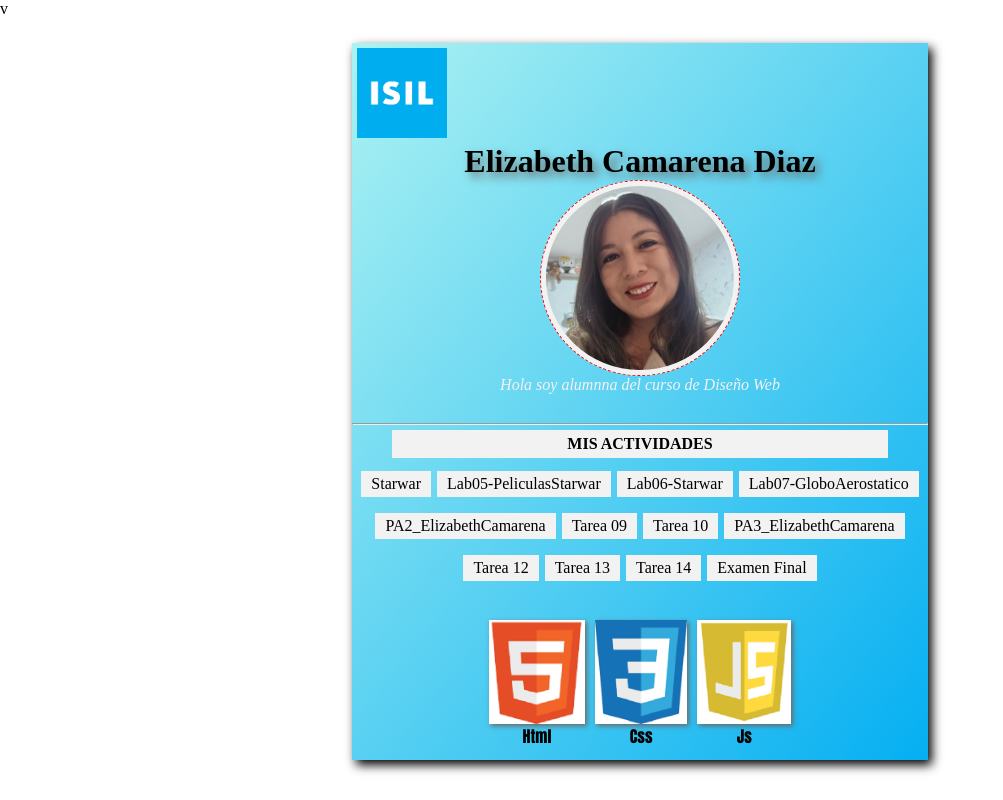
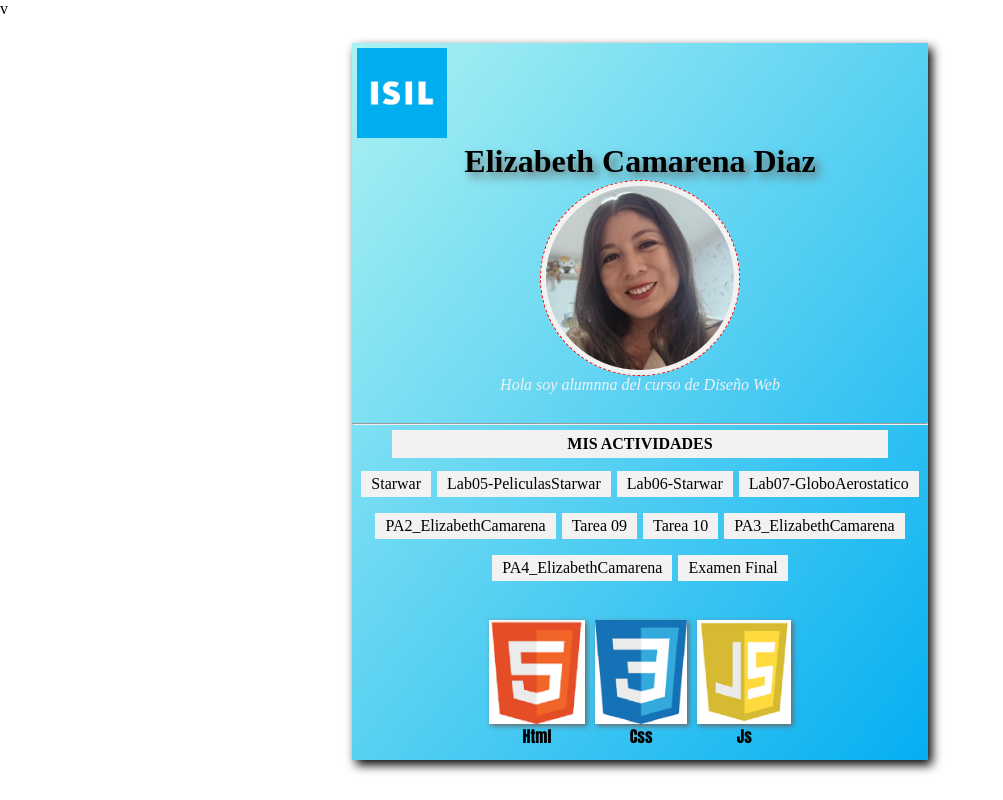
Before and after one commit to EliCD/EliCD.github.io, a plain HTML site: page index.html in a window 1280 px wide. Shown: the whole page, without its empty margins (0-1003 px from the left). Drawn offline with Linux system fonts and the light colour scheme.

Commit message:
Modify index.html with new tasks and links
Updated the list of tasks and added a new link for PA4_ElizabethCamarena.

```diff
--- a/index.html
+++ b/index.html
@@ -31,9 +31,7 @@ v<!DOCTYPE html>
                 <li><a href="#">Tarea 09</a></li>
                 <li><a href="#">Tarea 10</a></li>
                 <li><a href="/PA3_ElizabethCamarena/index.html">PA3_ElizabethCamarena</a></li>
-                <li><a href="#">Tarea 12</a></li>
-                <li><a href="#">Tarea 13</a></li>
-                <li><a href="#">Tarea 14</a></li>
+                <li><a href="/PA4_ElizabethCamarena/index.html">PA4_ElizabethCamarena</a></li>
                 <li><a href="#">Examen Final</a></li>
 
             </ul>
```
